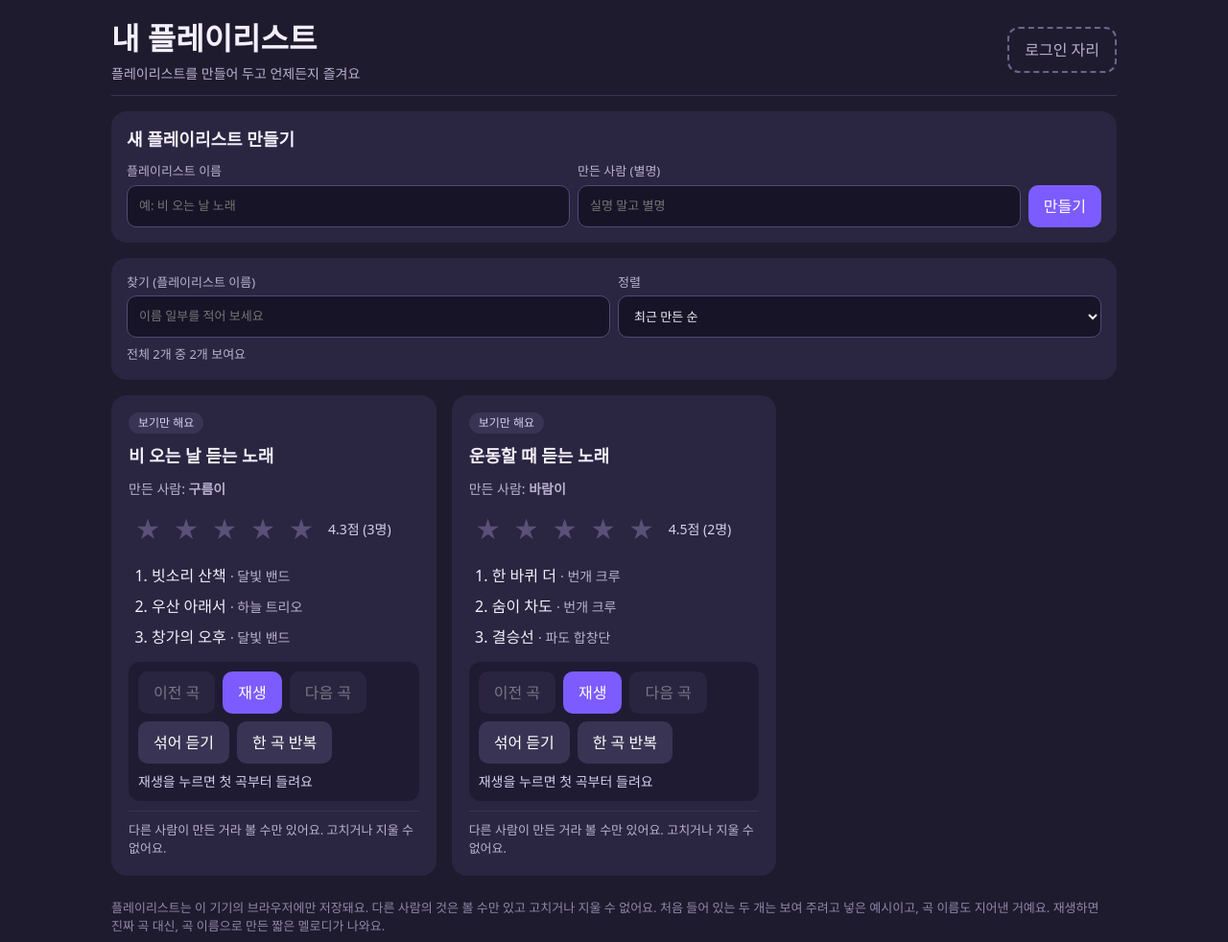
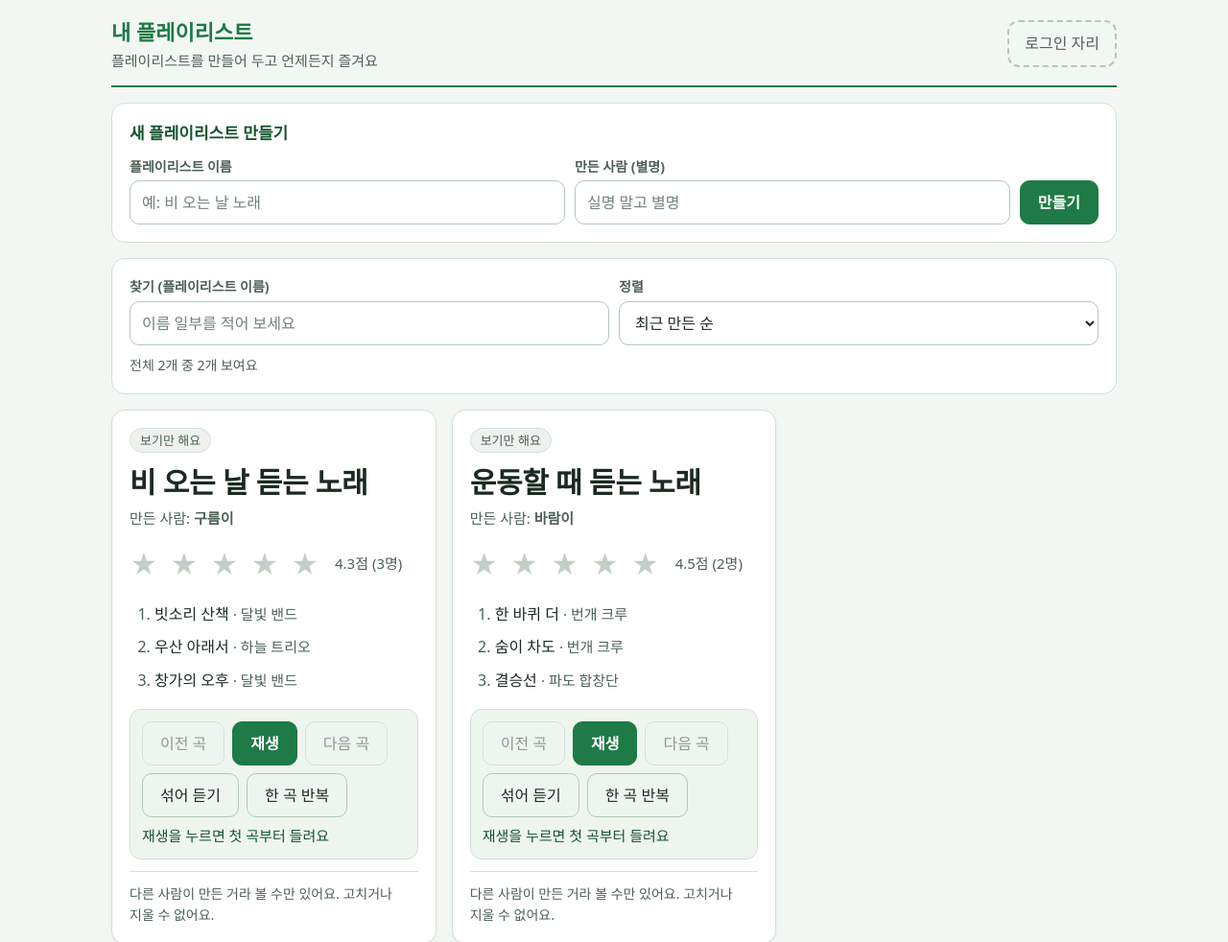
Before and after one commit to namhh0122/QUEST-TRACK-2, a plain HTML site: page week-07/index.html in a window 1280 px wide. Shown: the top 982 px of the page at 96% size. Drawn offline with Linux system fonts and the light colour scheme.

Commit message:
week-07: 디자인을 초록 중심의 깔끔한 밝은 모양으로 바꿈 (플레이리스트 제목을 가장 크게, 폰에서 글자 16px 이상·작은 글자 14px 이상), 기능은 그대로
Co-Authored-By: Claude Sonnet 5.5 <noreply@anthropic.com>

```diff
--- a/week-07/index.html
+++ b/week-07/index.html
@@ -5,36 +5,54 @@
 <meta name="viewport" content="width=device-width, initial-scale=1">
 <title>내 플레이리스트</title>
 <style>
+  /* 색: 초록이 중심. 글자는 진한 초록빛 검정, 바탕은 아주 옅은 초록빛 흰색 */
+  :root {
+    color-scheme: light;
+    --green: #1e7a46;
+    --green-dark: #14532d;
+    --green-soft: #e3f2e8;
+    --green-faint: #eef5ef;
+    --bg: #f3f7f4;
+    --card: #ffffff;
+    --line: #d3e0d7;
+    --line-strong: #b4c7ba;
+    --text: #1b2a21;
+    --muted: #4c6054;
+    --danger: #b3261e;
+    --star: #d08c00;
+    --star-off: #c3cec6;
+  }
   * { box-sizing: border-box; }
   html, body { margin: 0; }
   body {
     min-height: 100vh;
     font-family: system-ui, -apple-system, "Malgun Gothic", "Apple SD Gothic Neo", sans-serif;
-    background: #1f1b2e;
-    color: #f3effa;
-    line-height: 1.5;
+    font-size: 16px;
+    line-height: 1.55;
+    background: var(--bg);
+    color: var(--text);
   }
-  button, input { font: inherit; }
-  .wrap { width: 100%; max-width: 1080px; margin: 0 auto; padding: 16px; }
+  button, input, select { font: inherit; }
+  .wrap { width: 100%; max-width: 1080px; margin: 0 auto; padding: 16px 16px 24px; }
 
-  /* 위쪽 줄: 제목 + 로그인 자리 */
+  /* 위쪽 줄: 사이트 이름 + 로그인 자리 */
   header {
     display: flex;
     flex-wrap: wrap;
     align-items: center;
     justify-content: space-between;
     gap: 12px;
-    padding-bottom: 12px;
-    border-bottom: 1px solid #3a3454;
+    padding-bottom: 14px;
+    border-bottom: 2px solid var(--green);
   }
-  h1 { margin: 0; font-size: clamp(22px, 6vw, 32px); }
-  .sub { margin: 2px 0 0; font-size: 14px; color: #b9b1d1; }
+  h1 { margin: 0; font-size: clamp(19px, 5vw, 22px); font-weight: 700; color: var(--green); }
+  .sub { margin: 2px 0 0; font-size: 15px; color: var(--muted); }
   #login-slot {
     min-width: 110px;
     padding: 10px 16px;
-    border: 2px dashed #6c6490;
+    border: 2px dashed var(--line-strong);
     border-radius: 12px;
-    color: #b9b1d1;
+    color: var(--muted);
     text-align: center;
   }
 
@@ -42,138 +60,147 @@
     margin: 12px 0 0;
     padding: 10px 14px;
     border-radius: 10px;
-    background: #4a2b3a;
-    border: 1px solid #a8566f;
+    background: #fff4e0;
+    border: 1px solid #e0b36a;
+    color: #5c3b00;
     overflow-wrap: anywhere;
   }
   #notice[hidden] { display: none; }
 
-  h2 { margin: 0; font-size: 18px; overflow-wrap: anywhere; }
+  h2 { margin: 0; overflow-wrap: anywhere; }
   .panel {
     margin-top: 16px;
-    padding: 16px;
-    border-radius: 16px;
-    background: #2a2540;
+    padding: 18px;
+    border-radius: 14px;
+    background: var(--card);
+    border: 1px solid var(--line);
   }
-  .panel h2 { margin-bottom: 10px; }
+  .panel h2 { margin-bottom: 10px; font-size: 17px; font-weight: 600; color: var(--green-dark); }
 
   /* 입력 */
-  form { display: flex; flex-wrap: wrap; gap: 8px; align-items: flex-end; }
-  label { display: flex; flex-direction: column; gap: 4px; font-size: 13px; color: #b9b1d1; flex: 1 1 160px; min-width: 0; }
-  input[type=text] {
+  form { display: flex; flex-wrap: wrap; gap: 10px; align-items: flex-end; }
+  label { display: flex; flex-direction: column; gap: 4px; font-size: 14px; font-weight: 600; color: var(--muted); flex: 1 1 160px; min-width: 0; }
+  input[type=text], select {
     width: 100%;
-    min-height: 44px;
+    min-height: 46px;
     padding: 8px 12px;
     border-radius: 10px;
-    border: 1px solid #54497a;
-    background: #181427;
-    color: #f3effa;
+    border: 1px solid var(--line-strong);
+    background: #fff;
+    color: var(--text);
+    font-size: 16px;
+    font-weight: 400;
   }
-  input[type=text]:focus-visible, button:focus-visible { outline: 3px solid #b79bff; outline-offset: 2px; }
+  input[type=text]::placeholder { color: #6f8277; }
+  input[type=text]:focus-visible, select:focus-visible, button:focus-visible { outline: 3px solid var(--green); outline-offset: 2px; }
   button {
-    min-height: 44px;
-    padding: 8px 16px;
-    border: 0;
+    min-height: 46px;
+    padding: 8px 18px;
+    border: 1px solid var(--green);
     border-radius: 10px;
-    background: #7c5cff;
+    background: var(--green);
     color: #fff;
+    font-size: 16px;
+    font-weight: 600;
     cursor: pointer;
   }
-  button.plain { background: #3a3454; }
-  button.danger { background: #b4415f; }
-  .msg { flex-basis: 100%; margin: 0; font-size: 13px; color: #ffb4c6; }
+  button.plain { background: var(--green-faint); border-color: var(--line-strong); color: var(--text); font-weight: 500; }
+  button.danger { background: #fff; border-color: #e3b5b1; color: var(--danger); }
+  button.danger.confirm-delete { background: var(--danger); border-color: var(--danger); color: #fff; }
+  .msg { flex-basis: 100%; margin: 0; font-size: 14px; color: var(--danger); }
   .msg:empty { display: none; }
+
+  /* 찾기·정렬 */
+  .toolbar form { align-items: flex-end; }
+  .toolbar label { flex: 1 1 200px; }
+  #count { flex-basis: 100%; margin: 0; font-size: 14px; color: var(--muted); }
+  #count:empty { display: none; }
 
   /* 목록 */
   #list {
     margin-top: 16px;
     display: grid;
-    grid-template-columns: repeat(auto-fill, minmax(min(100%, 300px), 1fr));
+    grid-template-columns: repeat(auto-fill, minmax(min(100%, 320px), 1fr));
     gap: 16px;
   }
-  .toolbar form { align-items: flex-end; }
-  .toolbar label { flex: 1 1 200px; }
-  select {
-    width: 100%;
-    min-height: 44px;
-    padding: 8px 12px;
-    border-radius: 10px;
-    border: 1px solid #54497a;
-    background: #181427;
-    color: #f3effa;
-    font: inherit;
-  }
-  select:focus-visible { outline: 3px solid #b79bff; outline-offset: 2px; }
-  #count { flex-basis: 100%; margin: 0; font-size: 13px; color: #b9b1d1; }
-  #count:empty { display: none; }
-  #empty, #no-match { margin-top: 16px; padding: 24px; text-align: center; color: #b9b1d1; border: 1px dashed #54497a; border-radius: 16px; }
+  #empty, #no-match { margin-top: 16px; padding: 24px; text-align: center; color: var(--muted); background: var(--card); border: 1px dashed var(--line-strong); border-radius: 14px; }
   #empty[hidden], #no-match[hidden] { display: none; }
   .card {
     display: flex;
     flex-direction: column;
-    gap: 10px;
+    gap: 12px;
     min-width: 0;
-    padding: 16px;
-    border-radius: 16px;
-    background: #2a2540;
-    border: 2px solid transparent;
+    padding: 18px;
+    border-radius: 14px;
+    background: var(--card);
+    border: 1px solid var(--line);
+    box-shadow: 0 1px 3px rgba(20, 83, 45, 0.08);
   }
-  .card[data-mine="true"] { border-color: #7c5cff; }
+  .card[data-mine="true"] { border-color: var(--green); box-shadow: 0 0 0 1px var(--green), 0 1px 3px rgba(20, 83, 45, 0.12); }
   .badge {
     align-self: flex-start;
     padding: 2px 10px;
     border-radius: 999px;
-    background: #7c5cff;
-    font-size: 12px;
+    background: var(--green-soft);
+    border: 1px solid #a9d3b8;
+    color: var(--green-dark);
+    font-size: 13px;
+    font-weight: 600;
   }
-  .badge.view { background: #3a3454; color: #d6cfee; }
-  .maker { margin: 0; font-size: 14px; color: #b9b1d1; overflow-wrap: anywhere; }
+  .badge.view { background: #eef1ee; border-color: var(--line); color: var(--muted); font-weight: 500; }
 
-  .rating { display: flex; flex-wrap: wrap; align-items: center; gap: 8px; }
-  .stars { display: flex; }
+  /* 플레이리스트 제목: 화면에서 가장 큰 글자 */
+  .card h2 { font-size: clamp(24px, 6.8vw, 30px); font-weight: 800; line-height: 1.25; color: var(--text); letter-spacing: -0.01em; }
+  .maker { margin: -4px 0 0; font-size: 15px; color: var(--muted); overflow-wrap: anywhere; }
+
+  .rating { display: flex; flex-wrap: wrap; align-items: center; gap: 4px 10px; }
+  .stars { display: flex; margin-left: -6px; }
   button.star {
-    min-width: 40px;
-    min-height: 44px;
+    min-width: 42px;
+    min-height: 46px;
     padding: 0;
+    border: 0;
     background: transparent;
-    font-size: 26px;
+    font-size: 28px;
     line-height: 1;
-    color: #5a5078;
+    color: var(--star-off);
   }
-  button.star.on { color: #ffc83d; }
-  .avg { font-size: 14px; color: #d6cfee; }
+  button.star.on { color: var(--star); }
+  .avg { font-size: 15px; color: var(--muted); }
 
-  ol.songs { margin: 0; padding-left: 24px; }
-  ol.songs li { padding: 4px 0; overflow-wrap: anywhere; }
+  ol.songs { margin: 0; padding-left: 26px; }
+  ol.songs li { position: relative; padding: 5px 0; overflow-wrap: anywhere; transition: transform 0.12s; }
+  ol.songs li::marker { color: var(--muted); }
+  ol.songs li.dragging { transition: none; z-index: 2; background: var(--green-soft); border-radius: 8px; box-shadow: 0 4px 14px rgba(20, 83, 45, 0.25); }
+  ol.songs li.now { color: var(--green-dark); font-weight: 700; }
+  ol.songs li.now .artist { color: var(--green); }
   .songs .row { display: flex; align-items: center; justify-content: space-between; gap: 8px; }
   .songs .row span { min-width: 0; }
   .songs .row > span { flex: 1; }
-  ol.songs li { position: relative; transition: transform 0.12s; }
-  ol.songs li.dragging { transition: none; z-index: 2; background: #3a3454; border-radius: 8px; box-shadow: 0 4px 14px rgba(0, 0, 0, 0.45); }
-  button.handle { flex: none; min-width: 40px; min-height: 40px; padding: 0 8px; touch-action: none; cursor: grab; user-select: none; }
+  .artist { color: var(--muted); font-size: 15px; font-weight: 400; }
+  button.handle { flex: none; min-width: 42px; min-height: 42px; padding: 0 8px; touch-action: none; cursor: grab; user-select: none; }
   button.handle::before { content: '≡'; font-size: 22px; line-height: 1; }
-  .hint { margin: 0; font-size: 13px; color: #b9b1d1; word-break: keep-all; }
-  .artist { color: #b9b1d1; font-size: 14px; }
-  button.small { min-height: 36px; padding: 4px 10px; font-size: 13px; flex: none; }
-  .no-songs { margin: 0; color: #b9b1d1; font-size: 14px; }
+  button.small { min-height: 42px; padding: 4px 12px; font-size: 14px; flex: none; }
+  .hint { margin: 0; font-size: 14px; color: var(--muted); word-break: keep-all; }
+  .no-songs { margin: 0; color: var(--muted); font-size: 15px; }
 
-  .player { display: flex; flex-wrap: wrap; align-items: center; gap: 8px; padding: 10px; border-radius: 12px; background: #1f1b33; }
+  /* 재생 줄 */
+  .player { display: flex; flex-wrap: wrap; align-items: center; gap: 8px; padding: 12px; border-radius: 12px; background: var(--green-faint); border: 1px solid var(--line); }
   .player button { flex: none; }
-  .player button.toggle[aria-pressed="true"] { background: #ffc83d; color: #2a2000; font-weight: 600; }
-  .player button:disabled { opacity: 0.4; cursor: default; }
-  .now-text { flex: 1 1 100%; min-width: 0; font-size: 14px; color: #d6cfee; overflow-wrap: anywhere; word-break: keep-all; }
-  ol.songs li.now { color: #ffc83d; font-weight: 600; }
-  ol.songs li.now .artist { color: #e6c46a; }
+  .player button.toggle[aria-pressed="true"] { background: var(--green); border-color: var(--green); color: #fff; font-weight: 600; }
+  .player button:disabled { opacity: 0.45; cursor: default; }
+  .now-text { flex: 1 1 100%; min-width: 0; font-size: 15px; color: var(--green-dark); overflow-wrap: anywhere; word-break: keep-all; }
 
-  .tools { display: flex; flex-direction: column; gap: 8px; padding-top: 10px; border-top: 1px solid #3a3454; }
+  /* 내 것을 고치는 도구 */
+  .tools { display: flex; flex-direction: column; gap: 10px; padding-top: 12px; border-top: 1px solid var(--line); }
   .tools form { align-items: flex-end; }
   .tools label { flex-basis: 120px; }
-  .view-note { margin: 0; padding-top: 10px; border-top: 1px solid #3a3454; font-size: 13px; color: #b9b1d1; }
+  .view-note { margin: 0; padding-top: 12px; border-top: 1px solid var(--line); font-size: 14px; color: var(--muted); }
   .confirm { display: flex; flex-wrap: wrap; align-items: center; gap: 8px; }
   .confirm p { margin: 0; flex-basis: 100%; }
 
   .view-note, footer, .sub { word-break: keep-all; }
-  footer { margin: 24px 0 8px; font-size: 13px; color: #8f87ab; overflow-wrap: anywhere; }
+  footer { margin: 24px 0 8px; font-size: 14px; color: var(--muted); overflow-wrap: anywhere; }
 </style>
 </head>
 <body>
```
